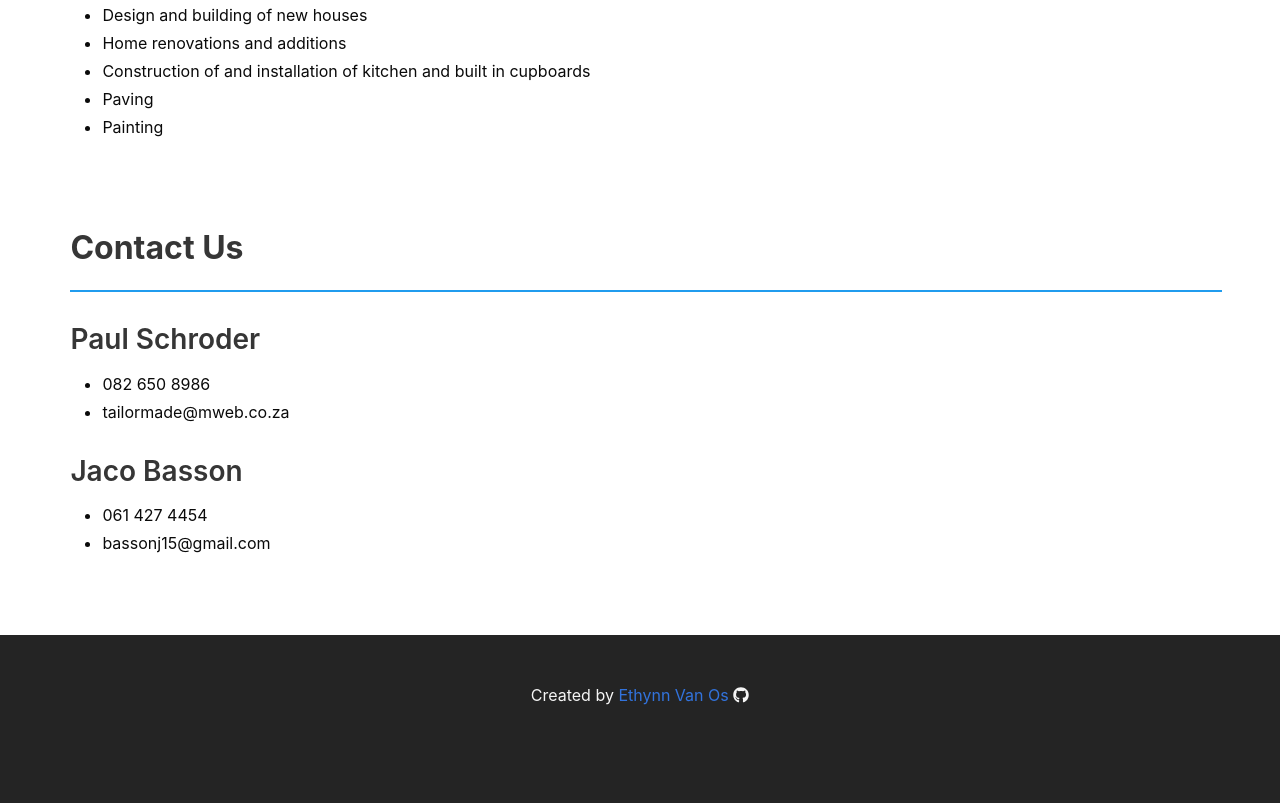
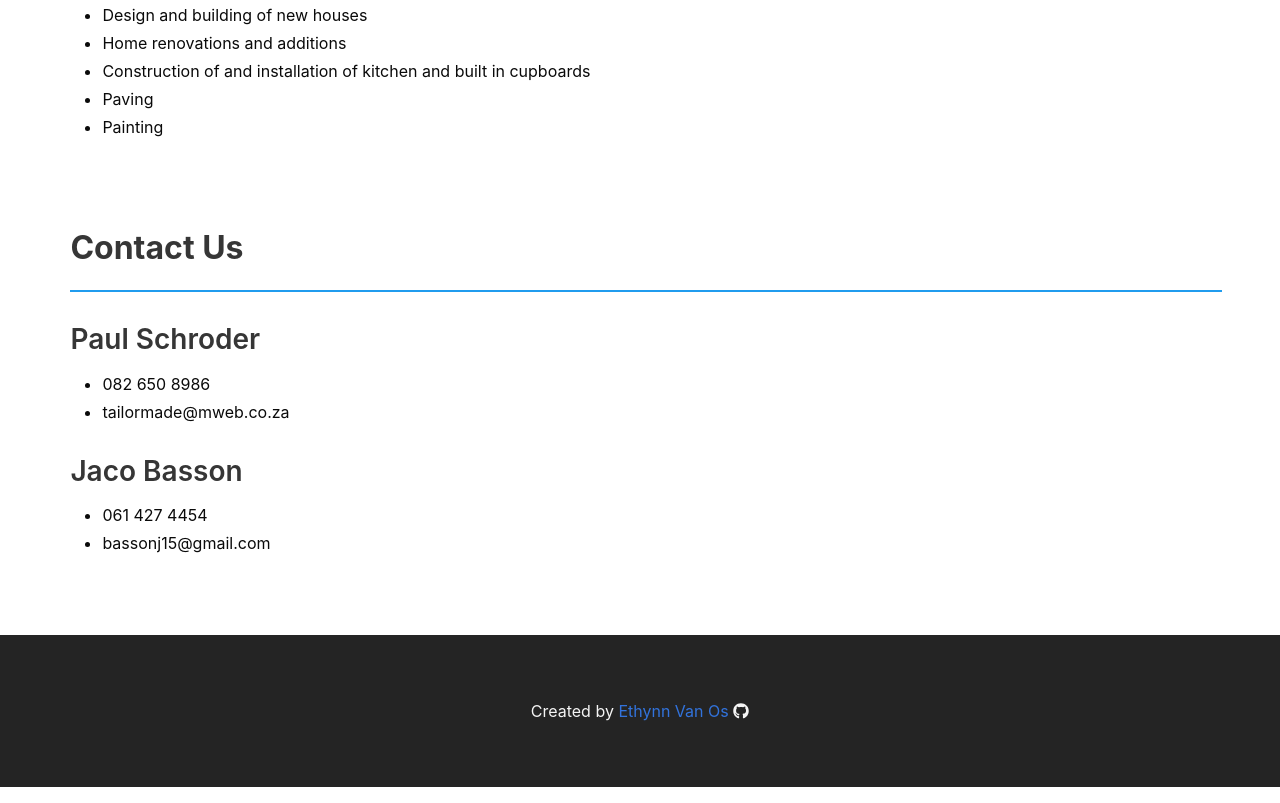
Before and after one commit to ethynnvo/JKJ-Building-And-Construction, a website: page index.html in a window 1280 px wide. Shown: the part 877-1680 px from the top of the page. Drawn offline with nearby package versions, Linux system fonts and the light colour scheme.

Commit message:
adjusted footer

```diff
--- a/customstyles.css
+++ b/customstyles.css
@@ -53,3 +53,8 @@ img:hover {
 #myBtn:hover {
     background-color: #555; /* Add a dark-grey background on hover */
 }
+
+.footer {
+    padding-bottom: 5%;
+    padding-top: 5%;
+}
```
